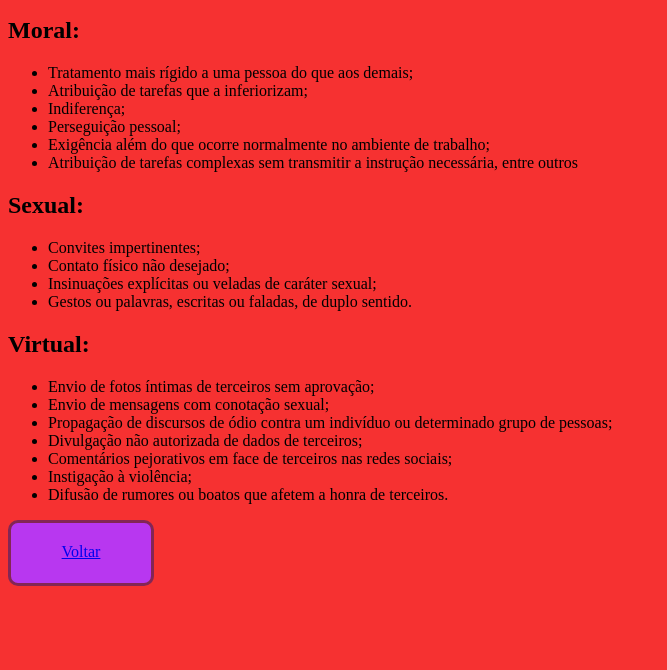
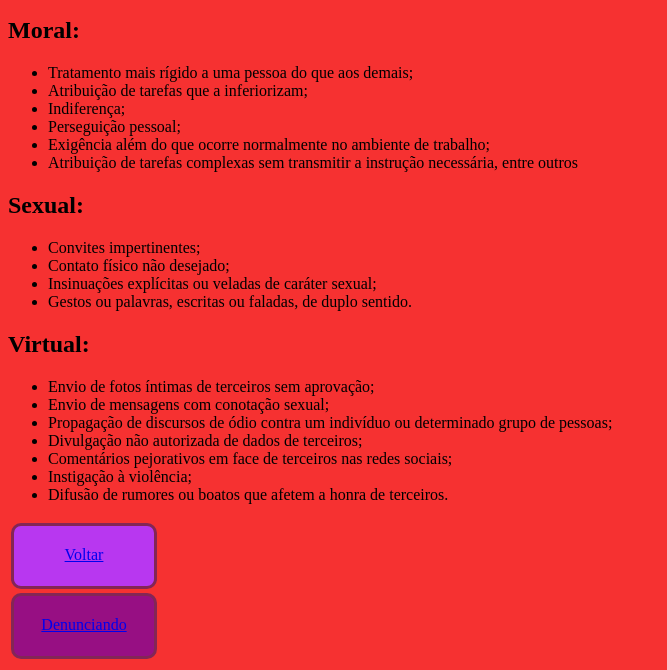
Before and after one commit to isaaca4sinho13/voz-consciente, a plain HTML site: page pagina2.html in a window 1280 px wide. Shown: the part 182-852 px from the top of the page, without its empty margins (0-667 px from the left). Before the commit the page ends 800 px from the top, so only its background shows below. Drawn offline with Linux system fonts and the light colour scheme.

Commit message:
Add files via upload

```diff
--- a/pagina2.html
+++ b/pagina2.html
@@ -43,6 +43,21 @@
 
         #div3 {
             background-color: rgb(184, 55, 240);
+            /* cor de fundo */
+            border-radius: 10px;
+            /* raio de curvatura dos cantos */
+            border: 3px solid #832655;
+            /* cor da borda e largura */
+            padding: 20px;
+            /* preenchimento interno */
+            text-align: center;
+            /* alinhamento do texto */
+            width: 100px;
+            height: 20px;
+        }
+
+        #div4 {
+            background-color: rgba(115, 2, 163, 0.718);
             /* cor de fundo */
             border-radius: 10px;
             /* raio de curvatura dos cantos */
@@ -141,13 +156,32 @@
 
 
 
+    <table>
+        <tr>
+            <td>
+                <div id="div3">
+
+                    <a href="index.html">Voltar</a>
+
+                </div>
 
 
-    <div id="div3">
+            </td>
+        </tr>
+        <tr>
+            <td>
+                <div id="div4">
 
-        <a href="index.html">Voltar</a>
+                    <a href="pagina3.html">Denunciando</a>
 
-    </div>
+                </div>
+            </td>
+        </tr>
+
+
+    </table>
+
+
 
 
 
```
Also changed, not shown: pagina3.html (added, +22 -0 lines).
